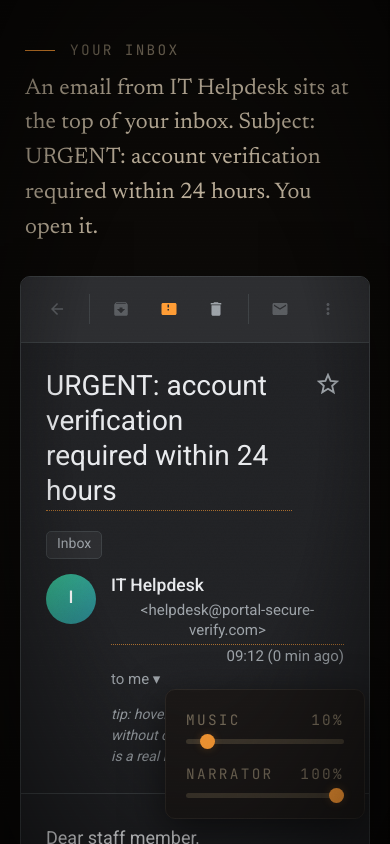
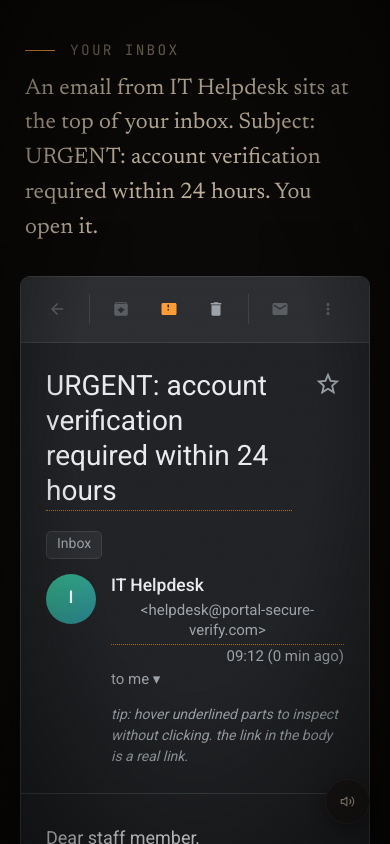
Before and after one commit to MoeJaafar/cybernet-awareness, a Next.js app: page /scenario/phishing-it-helpdesk in a window 390 px wide. Shown: the top 844 px of the page. Built offline with nearby package versions, Linux system fonts and the light colour scheme.

Commit message:
fix doubled bg music race, mobile-friendly volume panel, cap mock widths

```diff
--- a/src/app/globals.css
+++ b/src/app/globals.css
@@ -113,6 +113,7 @@ body {
         radial-gradient(ellipse 80% 60% at 20% -20%, rgba(105, 144, 168, 0.05), transparent 70%);
     background-attachment: fixed;
     min-height: 100vh;
+    overflow-x: hidden;
 }
 
 /* ==============================
--- a/src/components/BgMusic.tsx
+++ b/src/components/BgMusic.tsx
@@ -8,18 +8,22 @@ let _bgStarted = false;
 
 function tryPlay(src: string, volume: number) {
     if (_bgStarted) return;
+    // Lock IMMEDIATELY to prevent concurrent calls from each creating
+    // their own Audio — on mobile, a tap can fire several handlers in
+    // the same tick, and without this lock we'd get doubled playback.
+    _bgStarted = true;
     const audio = new Audio(src);
     audio.loop = true;
     audio.volume = volume;
     audio
         .play()
         .then(() => {
-            _bgStarted = true;
             _bgAudio = audio;
         })
         .catch(() => {
-            // Autoplay blocked — leave _bgStarted false so fallback
-            // listeners can retry on the next user gesture.
+            // Autoplay was blocked — release the lock so the next user
+            // gesture can retry.
+            _bgStarted = false;
         });
 }
 
--- a/src/components/PhoneCall.tsx
+++ b/src/components/PhoneCall.tsx
@@ -99,7 +99,7 @@ export function PhoneCall({
     return (
         <div className="flex flex-col items-center gap-8 w-full">
             {/* ========== PHONE FRAME ========== */}
-            <div className="w-full max-w-[350px]">
+            <div className="w-full max-w-[min(350px,90vw)]">
                 <div className="rounded-[40px] border-2 border-[color:var(--gmail-border)] bg-black overflow-hidden shadow-[0_24px_80px_-16px_rgba(0,0,0,0.8)]">
                     {/* Status bar. */}
                     <div className="px-6 pt-3 pb-1 flex items-center justify-between text-[14px] text-white/60">
--- a/src/components/UsbStick.tsx
+++ b/src/components/UsbStick.tsx
@@ -24,7 +24,7 @@ export function UsbStick({ label, context, choices, onChoice }: UsbStickProps) {
     return (
         <div className="flex flex-col items-center gap-10 w-full">
             {/* ========== STICK VISUAL ========== */}
-            <div className="relative w-full max-w-[525px] aspect-[5/3] flex items-center justify-center">
+            <div className="relative w-full max-w-[min(525px,90vw)] aspect-[5/3] flex items-center justify-center">
                 {/* Floor / surface wash. */}
                 <div
                     aria-hidden
--- a/src/components/VolumeControl.tsx
+++ b/src/components/VolumeControl.tsx
@@ -1,25 +1,59 @@
 "use client";
 
+import { useState, useEffect } from "react";
+import { motion, AnimatePresence } from "motion/react";
 import { useAudioSettings } from "@/lib/audio-settings";
 
 export function VolumeControl() {
     const { musicVolume, narratorVolume, setMusicVolume, setNarratorVolume } =
         useAudioSettings();
+    const [isMobile, setIsMobile] = useState(false);
+    const [open, setOpen] = useState(false);
 
-    return (
-        <div className="fixed bottom-5 right-5 z-50 bg-[color:var(--color-ink-raised)] border border-[color:var(--color-edge-subtle)] rounded-lg p-4 flex flex-col gap-4 shadow-[0_12px_40px_rgba(0,0,0,0.6)] min-w-[200px]">
-            <Slider
-                label="Music"
-                value={musicVolume}
-                onChange={setMusicVolume}
-            />
-            <Slider
-                label="Narrator"
-                value={narratorVolume}
-                onChange={setNarratorVolume}
-            />
+    useEffect(() => {
+        const check = () => setIsMobile(window.innerWidth < 640);
+        check();
+        window.addEventListener("resize", check);
+        return () => window.removeEventListener("resize", check);
+    }, []);
+
+    const panel = (
+        <div className="bg-[color:var(--color-ink-raised)] border border-[color:var(--color-edge-subtle)] rounded-lg p-3 flex flex-col gap-3 shadow-[0_12px_40px_rgba(0,0,0,0.6)] w-[180px]">
+            <Slider label="Music" value={musicVolume} onChange={setMusicVolume} />
+            <Slider label="Narrator" value={narratorVolume} onChange={setNarratorVolume} />
         </div>
     );
+
+    // Mobile: collapsed to a small icon button by default
+    if (isMobile) {
+        return (
+            <div className="fixed bottom-4 right-4 z-50 flex flex-col items-end gap-2">
+                <AnimatePresence>
+                    {open && (
+                        <motion.div
+                            initial={{ opacity: 0, y: 8, scale: 0.95 }}
+                            animate={{ opacity: 1, y: 0, scale: 1 }}
+                            exit={{ opacity: 0, y: 8, scale: 0.95 }}
+                            transition={{ duration: 0.2 }}
+                        >
+                            {panel}
+                        </motion.div>
+                    )}
+                </AnimatePresence>
+                <button
+                    type="button"
+                    onClick={() => setOpen((o) => !o)}
+                    className="h-9 w-9 rounded-full bg-[color:var(--color-ink-raised)] border border-[color:var(--color-edge-subtle)] hover:border-[color:var(--color-amber)] flex items-center justify-center transition-colors shadow-[0_4px_16px_rgba(0,0,0,0.4)]"
+                    aria-label="Volume settings"
+                >
+                    <SpeakerIcon />
+                </button>
+            </div>
+        );
+    }
+
+    // Desktop: always visible
+    return <div className="fixed bottom-5 right-5 z-50">{panel}</div>;
 }
 
 function Slider({
@@ -33,12 +67,12 @@ function Slider({
 }) {
     const pct = Math.round(value * 100);
     return (
-        <div className="flex flex-col gap-1.5">
+        <div className="flex flex-col gap-1">
             <div className="flex items-center justify-between">
-                <span className="type-mono text-[color:var(--color-bone-muted)]">
+                <span className="type-mono text-[color:var(--color-bone-muted)] text-[10px]">
                     {label}
                 </span>
-                <span className="type-mono text-[color:var(--color-bone-dim)] tabular-nums text-[11px]">
+                <span className="type-mono text-[color:var(--color-bone-dim)] tabular-nums text-[10px]">
                     {pct}%
                 </span>
             </div>
@@ -64,3 +98,22 @@ function Slider({
         </div>
     );
 }
+
+function SpeakerIcon() {
+    return (
+        <svg
+            width="15"
+            height="15"
+            viewBox="0 0 24 24"
+            fill="none"
+            stroke="var(--bone-dim)"
+            strokeWidth="1.8"
+            strokeLinecap="round"
+            strokeLinejoin="round"
+        >
+            <polygon points="11 5 6 9 2 9 2 15 6 15 11 19 11 5" />
+            <path d="M15.54 8.46a5 5 0 0 1 0 7.07" />
+            <path d="M19.07 4.93a10 10 0 0 1 0 14.14" />
+        </svg>
+    );
+}
--- a/src/components/WiFiPicker.tsx
+++ b/src/components/WiFiPicker.tsx
@@ -46,7 +46,7 @@ export function WiFiPicker({ location, networks, onPick }: WiFiPickerProps) {
                 initial={{ opacity: 0, y: 6, scale: 0.98 }}
                 animate={{ opacity: 1, y: 0, scale: 1 }}
                 transition={{ duration: 0.5, ease: [0.22, 1, 0.36, 1] }}
-                className="w-full max-w-[350px]"
+                className="w-full max-w-[min(350px,90vw)]"
             >
                 <div className="rounded-[40px] border-2 border-[color:var(--gmail-border)] bg-black overflow-hidden shadow-[0_24px_80px_-16px_rgba(0,0,0,0.8)]">
                     {/* Status bar. */}
```
